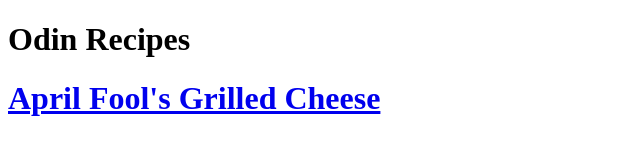
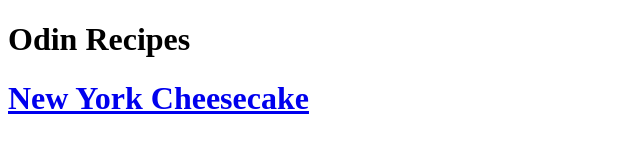
Before and after one commit to jayceshore/odin-recipes, a plain HTML site: page index.html in a window 1280 px wide. Shown: the whole page, without its empty margins (0-640 px from the left). Drawn offline with Linux system fonts and the light colour scheme.

Commit message:
Renamed and adjusted grilled_cheese file to cheesecake.html, linked index.html.

```diff
--- a/index.html
+++ b/index.html
@@ -8,6 +8,6 @@
 </head>
 <body>
     <h1>Odin Recipes</h1>
-    <h1><a href="recipes/april_fools_grilled_cheese.html">April Fool's Grilled Cheese</a></h1>
+    <h1><a href="recipes/cheesecake.html">New York Cheesecake</a></h1>
 </body>
 </html>
```
Also changed, not shown: recipes/cheesecake.html (renamed from recipes/april_fools_grilled_cheese.html, +1 -1 lines).
